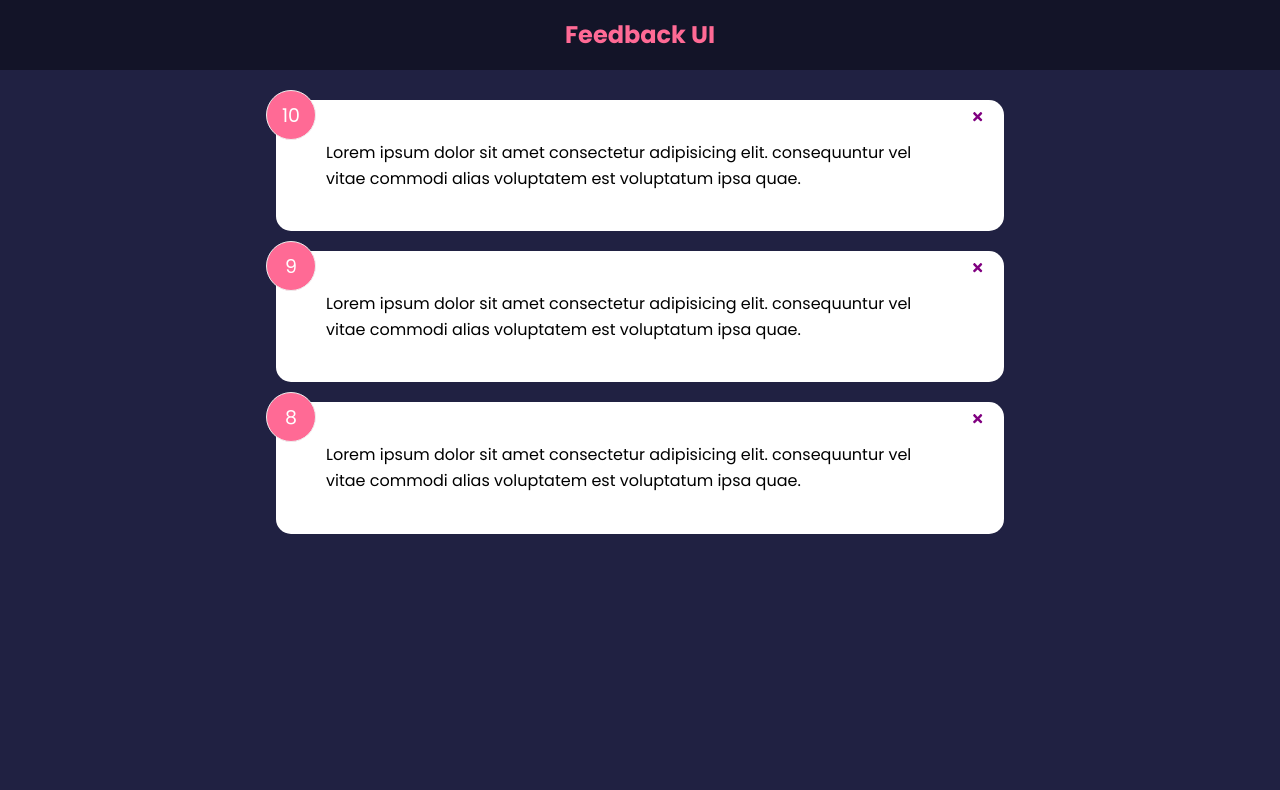
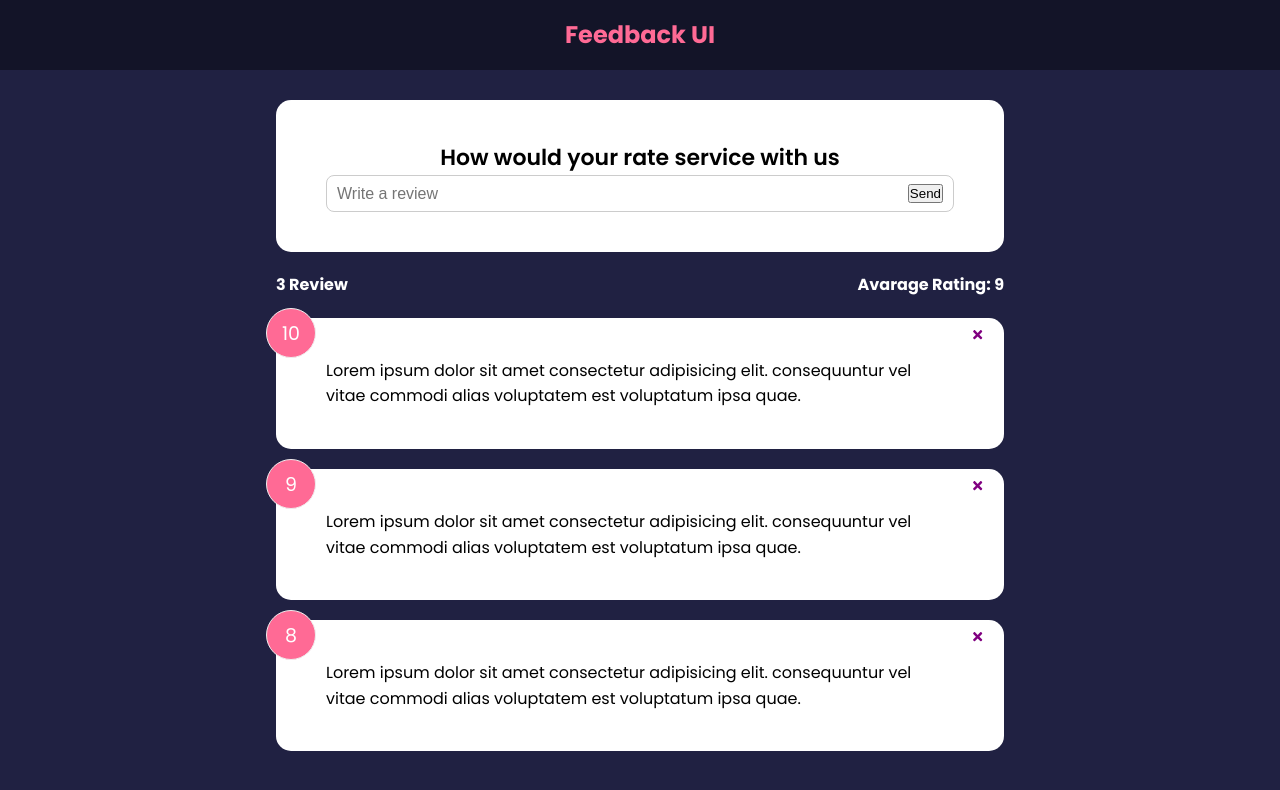
Before and after one commit to Dinul7/feedback-app, a React (Create React App) app: page / in a window 1280 px wide. Shown: the top 790 px of the page. Built offline with nearby package versions, Linux system fonts and the light colour scheme.

Commit message:
Form Imput state

```diff
--- a/src/App.js
+++ b/src/App.js
@@ -2,6 +2,8 @@
 import Header from "./components/Header";
 import FeedbackList from "./components/FeedbackList";
 import FeedbackData from "./data/FeedbackData";
+import FeedbackStats from "./components/FeedbackStats";
+import FeedbackForm from "./components/FeedbackForm";
 // import Card from "./components/shared/Card";
 
 function App() {
@@ -15,6 +17,8 @@
     <>
       <Header />
       <div className="container">
+        <FeedbackForm />
+        <FeedbackStats feedback={feedback} />
         <FeedbackList feedback={feedback} handleDelete={deleteFeedback} />
         {/* <Card>Hello world</Card> */}
       </div>
--- /dev/null
+++ b/src/components/FeedbackForm.jsx
@@ -0,0 +1,31 @@
+import { useState } from "react";
+import Card from "./shared/Card";
+
+function FeedbackForm() {
+  const [text, setText] = useState("");
+
+  const handleTextChange = (e) => {
+    setText(e.target.value);
+  };
+
+  return (
+    <Card>
+      <form>
+        <h2>How would your rate service with us</h2>
+        {/* @todo rating select component */}
+
+        <div className="input-group">
+          <input
+            onChange={handleTextChange}
+            type="text"
+            placeholder="Write a review"
+            value={text}
+          />
+          <button type="submit">Send</button>
+        </div>
+      </form>
+    </Card>
+  );
+}
+
+export default FeedbackForm;
--- /dev/null
+++ b/src/components/FeedbackStats.jsx
@@ -0,0 +1,19 @@
+import PropTypes from "prop-types";
+function FeedbackStats({ feedback }) {
+  // Calculate ratings avarage
+  let average =
+    feedback.reduce((acc, cur) => {
+      return acc + cur.rating;
+    }, 0) / feedback.length;
+  average = average.toFixed(1).replace(/[.,]0$/, "");
+  return (
+    <div className="feedback-stats">
+      <h4>{feedback.length} Review</h4>
+      <h4>Avarage Rating: {isNaN(average) ? 0 : average}</h4>
+    </div>
+  );
+}
+FeedbackStats.propTypes = {
+  feedback: PropTypes.array.isRequired,
+};
+export default FeedbackStats;
```
